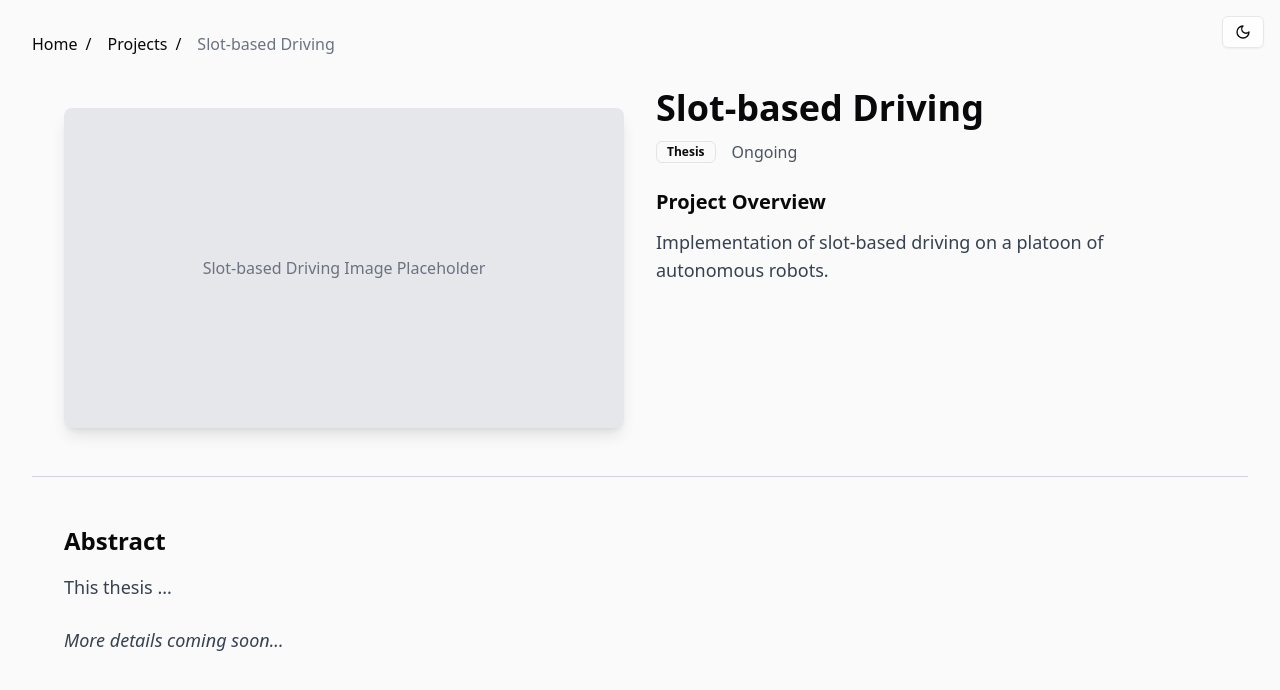
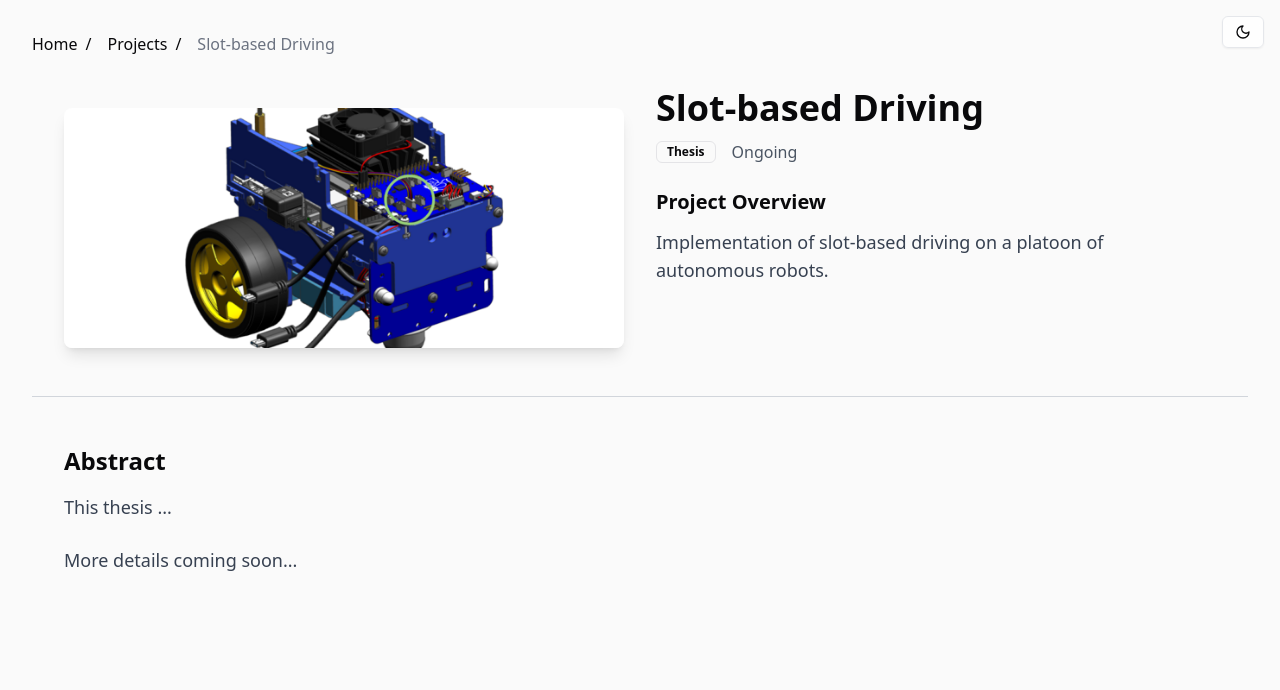
Before and after one commit to Haskins2/personalCV, a Next.js app: page /projects/thesis in a window 1280 px wide. Shown: the top 690 px of the page. Built offline with nearby package versions, Linux system fonts and the light colour scheme.

Commit message:
added thesis image

```diff
--- a/src/app/projects/page.tsx
+++ b/src/app/projects/page.tsx
@@ -22,13 +22,13 @@ interface Project {
 const projects: Project[] = [
   {
     id: 7,
-    title: "Slot-based Driving",
+    title: "Thesis: Slot-based Driving",
     description:
       "Implementation of slot-based driving on a platoon of autonomous robots.",
-    imageUrl: "/images/placeholder-thesis.jpg",
-    category: "Thesis",
+    imageUrl: "/projects/thesis/db21j_robot.png",
+    category: "Solo",
     date: "Ongoing",
-    skills: ["Simulation", "Autonomous Vehicles", "Traffic optimisation"],
+    skills: ["Python", "Docker", "ROS & Robotics", "RL"],
     link: "/projects/thesis",
   },
   {
--- a/src/app/projects/thesis/page.tsx
+++ b/src/app/projects/thesis/page.tsx
@@ -3,6 +3,7 @@ import Breadcrumb from "@/components/Breadcrumb";
 import { Badge } from "@/components/ui/badge";
 import { ThemeToggle } from "@/components/ThemeToggle";
 import { PageTransition } from "@/components/PageTransition";
+import Image from "next/image";
 
 const Page = () => {
   const project = {
@@ -33,11 +34,13 @@ const Page = () => {
           <div className="max-w-6xl mx-auto mb-12">
             <div className="grid grid-cols-1 lg:grid-cols-2 gap-8 items-start">
               <div className="mt-5 max-w-5xl mx-auto lg:max-w-none lg:mx-0">
-                <div className="relative h-80 lg:h-80 rounded-lg overflow-hidden shadow-lg bg-gray-200 dark:bg-zinc-800 flex items-center justify-center">
-                  {/* Placeholder for image */}
-                  <span className="text-gray-500 dark:text-gray-400">
-                    Slot-based Driving Image Placeholder
-                  </span>
+                <div className="relative h-80 lg:h-60 rounded-lg overflow-hidden shadow-lg">
+                  <Image
+                    src="/projects/thesis/db21j_robot.png"
+                    alt="Slot-based Driving"
+                    fill
+                    className="object-cover"
+                  />
                 </div>
               </div>
 
@@ -82,7 +85,7 @@ const Page = () => {
                 This thesis ...
               </p>
               <p className="text-gray-700 dark:text-gray-300 text-lg leading-relaxed text-left mb-6">
-                <i>More details coming soon...</i>
+                More details coming soon...
               </p>
             </div>
           </div>
```
Also changed, not shown: public/projects/thesis/db21j_robot.png (added).
